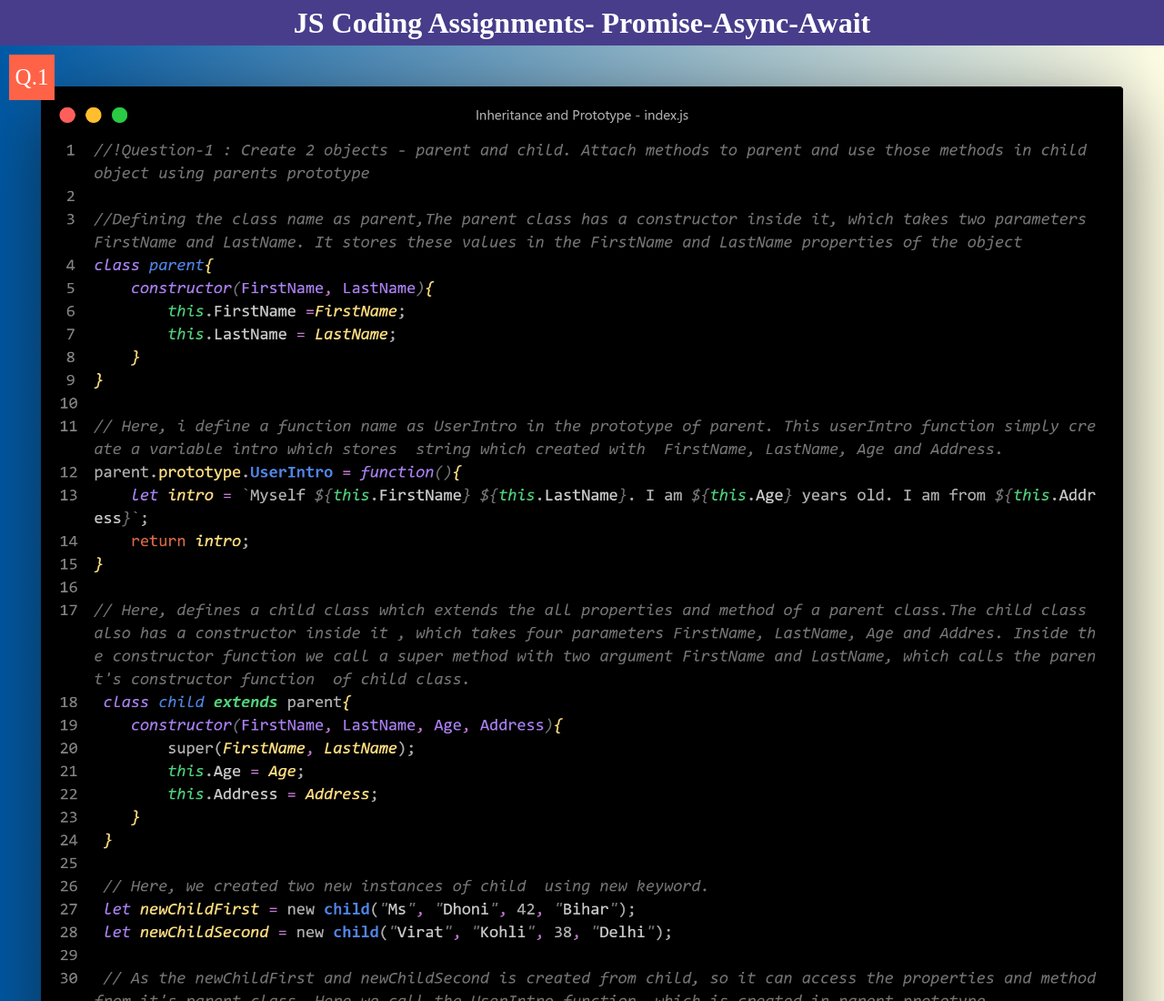
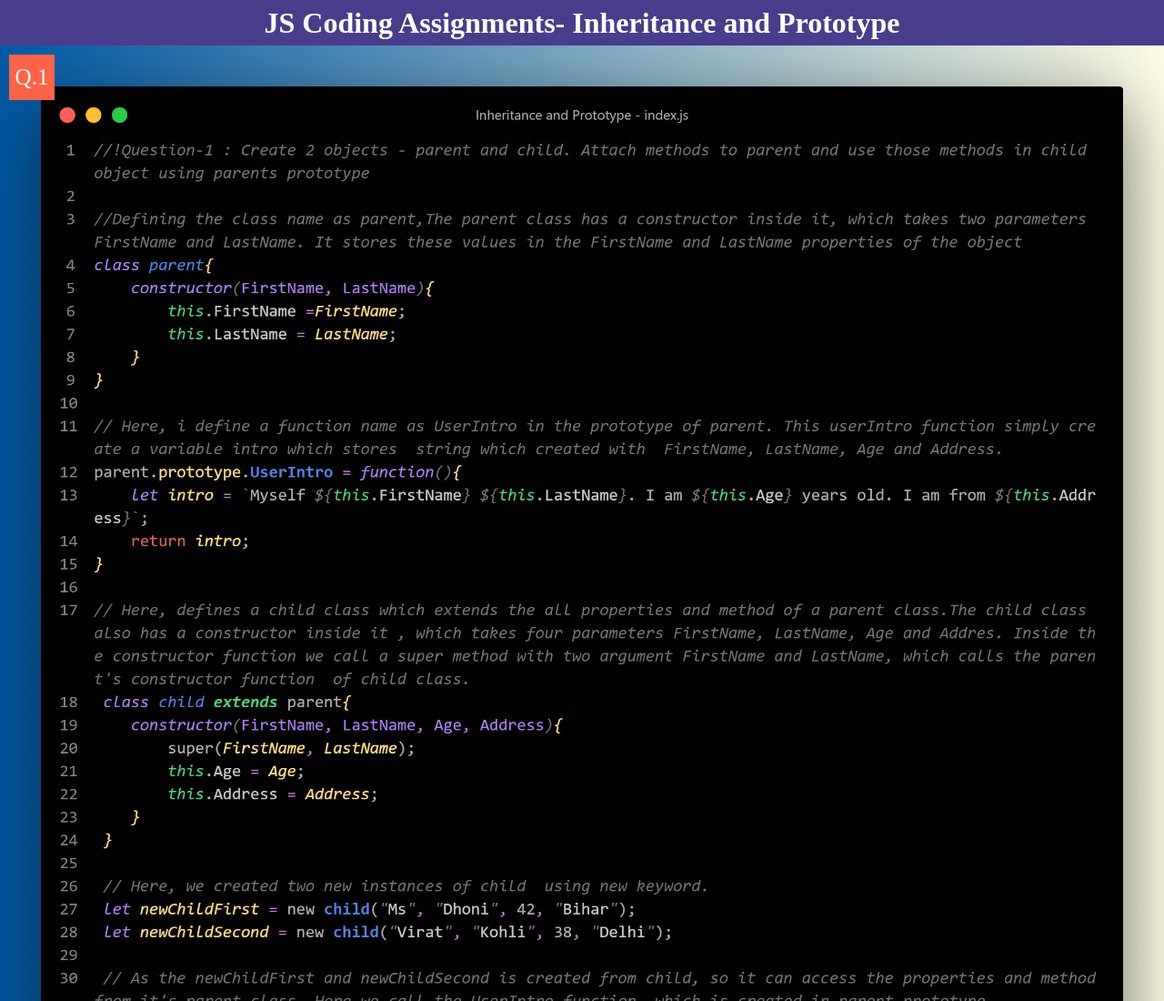
Before and after one commit to AnshumanMahi7781/Inheritance-and-Prototype, a plain HTML site: page index.html in a window 1280 px wide. Shown: the top 1100 px of the page at 91% size. Drawn offline with Linux system fonts and the light colour scheme.

Commit message:
Heading-Update

```diff
--- a/index.html
+++ b/index.html
@@ -50,7 +50,7 @@
     </style>
   </head>
   <body>
-    <header><h1>JS Coding Assignments- Promise-Async-Await</h1></header>
+    <header><h1>JS Coding Assignments- Inheritance and Prototype</h1></header>
     <div class="QuesionBox">
       <p class="QuesionNumber">Q.1</p>
       <img src="./QuestionSnap/Question1.png" alt="Image-Not-Found" class="QuestionSnap"/>
```
